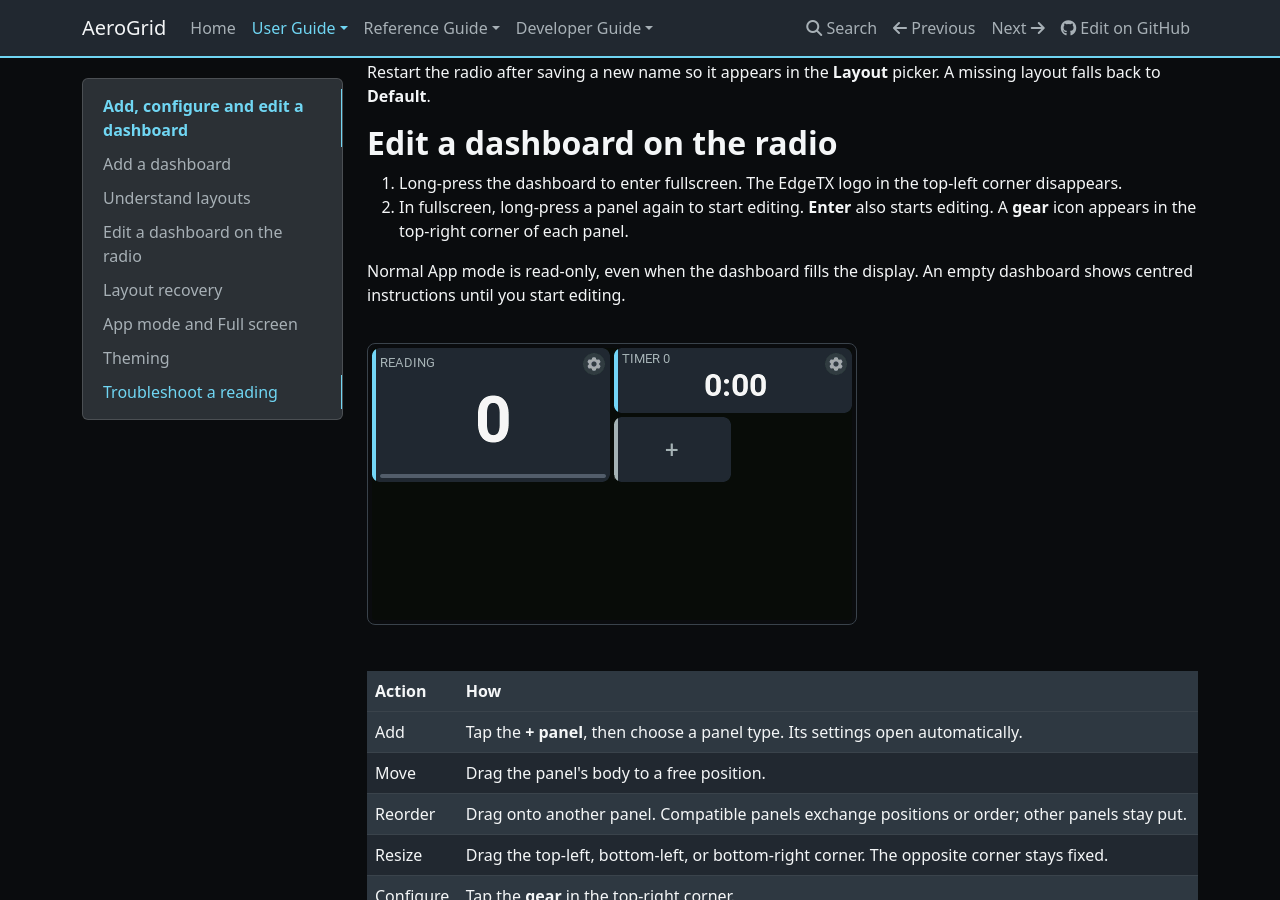
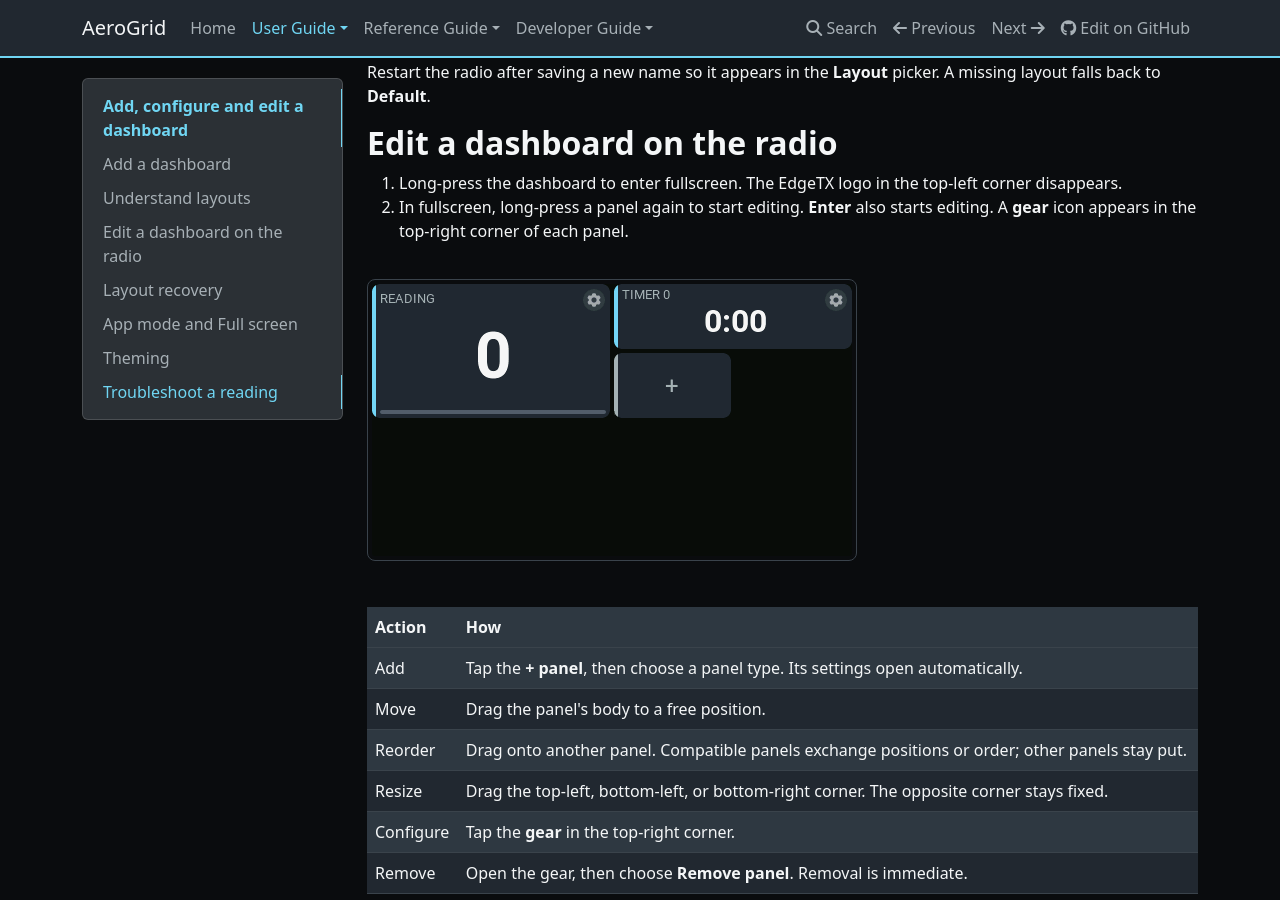
Before and after one commit to thomaskistler/aero-grid, an MkDocs documentation site: the page built from docs/user-guide/dashboards.md, in a window 1280 px wide and 900 px high, scrolled down 3133 px. Built offline with MkDocs 1.6.1, drawn with Linux system fonts in a browser that asks for light colours; nearby versions of some CDN libraries.

Commit message:
Remove redundant editor introduction paragraph
Co-authored-by: Copilot App <223556219+Copilot@users.noreply.github.com>

```diff
--- a/docs/user-guide/dashboards.md
+++ b/docs/user-guide/dashboards.md
@@ -70,9 +70,6 @@ picker. A missing layout falls back to **Default**.
 2. In fullscreen, long-press a panel again to start editing.
    **Enter** also starts editing. A **gear**
    icon appears in the top-right corner of each panel.
-
-Normal App mode is read-only, even when the dashboard fills the display.
-An empty dashboard shows centred instructions until you start editing.
 
 ![Editor showing panel gears and the add-panel tile](../assets/editor/overview.png)
 
```
